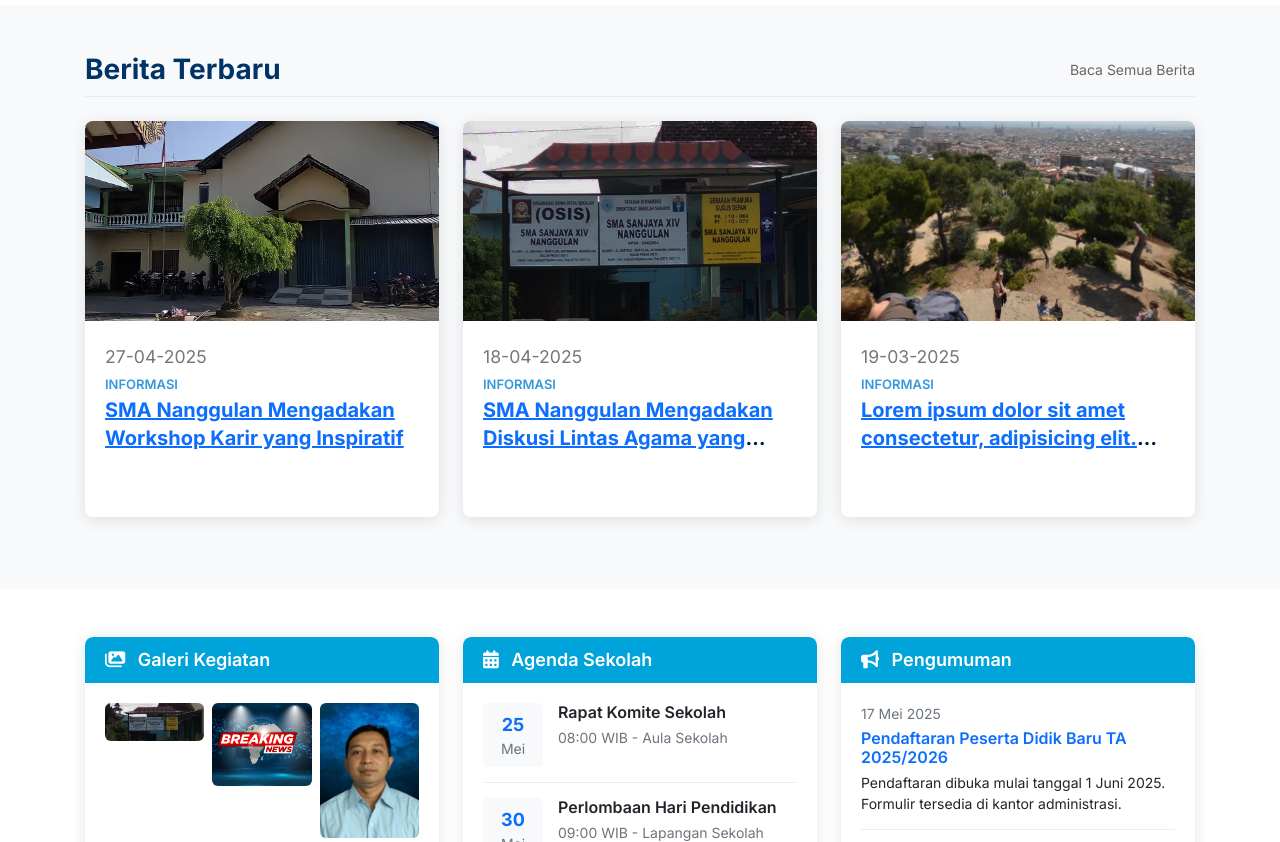
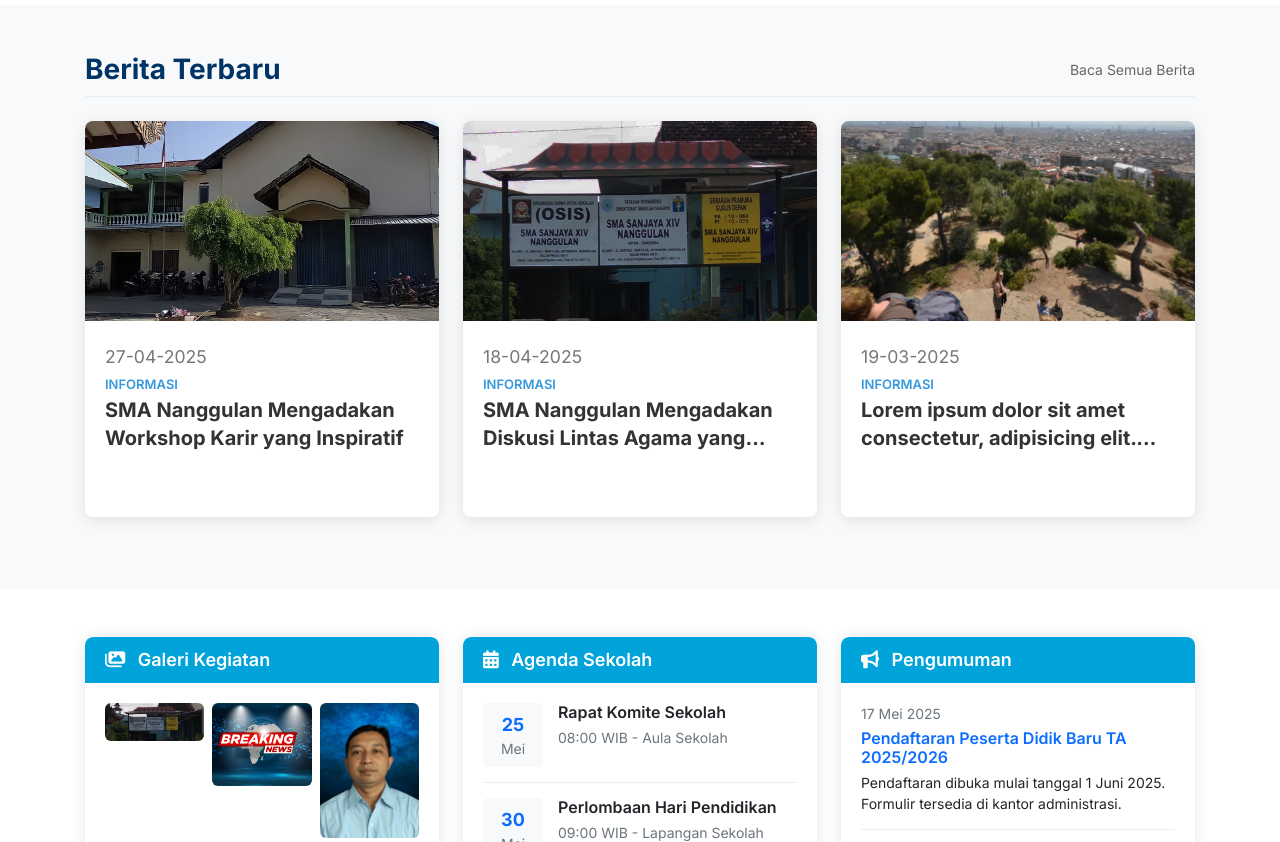
Before and after one commit to AmosZiliwu01/sma-sanjaya, a plain HTML site: page home.html in a window 1280 px wide. Shown: the part 1280-2122 px from the top of the page. Drawn offline with nearby package versions, Linux system fonts and the light colour scheme.

Commit message:
new update

```diff
--- a/home.html
+++ b/home.html
@@ -180,6 +180,7 @@
         <div class="row">
             <!-- News Item 1 -->
             <div class="col-lg-4 col-md-6 mb-4">
+                <a href="berita-detail.html" class="text-decoration-none">
                     <div class="news-item">
                         <div class="news-image">
                             <img src="slider-2.jpg" alt="berita" class="img-fluid">
@@ -188,14 +189,16 @@
                             <div class="news-date">27-04-2025</div>
                             <div class="news-category">INFORMASI</div>
                             <h3 class="news-title">
-                            <a href="berita-detail.html">SMA Nanggulan Mengadakan Workshop Karir yang Inspiratif</a>
+                                SMA Nanggulan Mengadakan Workshop Karir yang Inspiratif
                             </h3>
                         </div>
                     </div>
+                </a>
             </div>
 
             <!-- News Item 2 -->
             <div class="col-lg-4 col-md-6 mb-4">
+                <a href="berita-detail.html" class="text-decoration-none">
                     <div class="news-item">
                         <div class="news-image">
                             <img src="slider-1.jpg" alt="berita" class="img-fluid">
@@ -204,14 +207,16 @@
                             <div class="news-date">18-04-2025</div>
                             <div class="news-category">INFORMASI</div>
                             <h3 class="news-title">
-                            <a href="#">SMA Nanggulan Mengadakan Diskusi Lintas Agama yang Menarik</a>
+                                SMA Nanggulan Mengadakan Diskusi Lintas Agama yang Menarik
                             </h3>
                         </div>
                     </div>
+                </a>
             </div>
 
             <!-- News Item 3 -->
             <div class="col-lg-4 col-md-6 mb-4">
+                <a href="berita-detail.html" class="text-decoration-none">
                     <div class="news-item">
                         <div class="news-image">
                             <img src="slider-3.jpg" alt="berita" class="img-fluid">
@@ -220,10 +225,11 @@
                             <div class="news-date">19-03-2025</div>
                             <div class="news-category">INFORMASI</div>
                             <h3 class="news-title">
-                            <a href="#">Lorem ipsum dolor sit amet consectetur, adipisicing elit. Dolore nisi perspiciatis voluptate rem porro quam quibusdam saepe recusandae nemo? Quo neque praesentium voluptate, dolores asperiores adipisci cupiditate sit sed minus.</a>
+                                Lorem ipsum dolor sit amet consectetur, adipisicing elit. Dolore nisi perspiciatis voluptate rem porro quam quibusdam saepe recusandae nemo? Quo neque praesentium voluptate, dolores asperiores adipisci cupiditate sit sed minus.
                             </h3>
                         </div>
                     </div>
+                </a>
             </div>
         </div>
     </div>
--- a/style.css
+++ b/style.css
@@ -1123,6 +1123,14 @@
 
     .news-item:hover {
         transform: translateY(-5px);
+    }
+
+    .news-item .news-title {
+        color: #333;
+        transition: color 0.3s ease;
+    }
+    a:hover .news-title {
+        color: #0d6efd !important;
     }
 
     .news-image {
```
Lines whose indentation alone changed are shown as unchanged.
